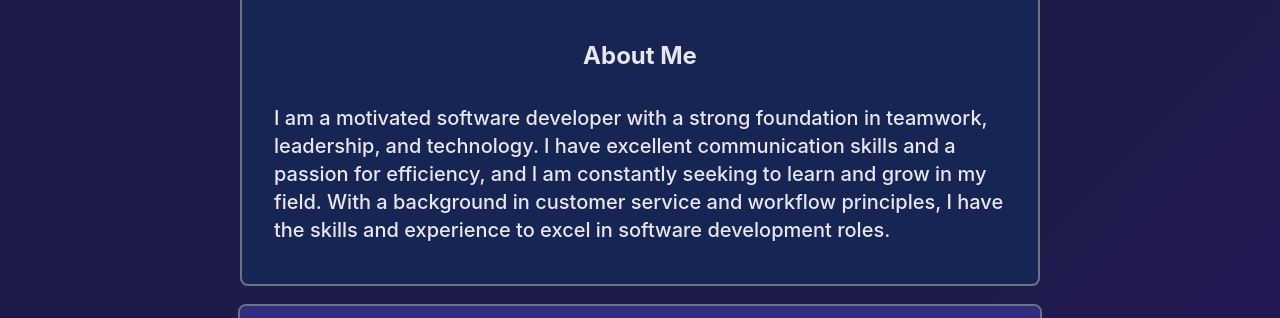
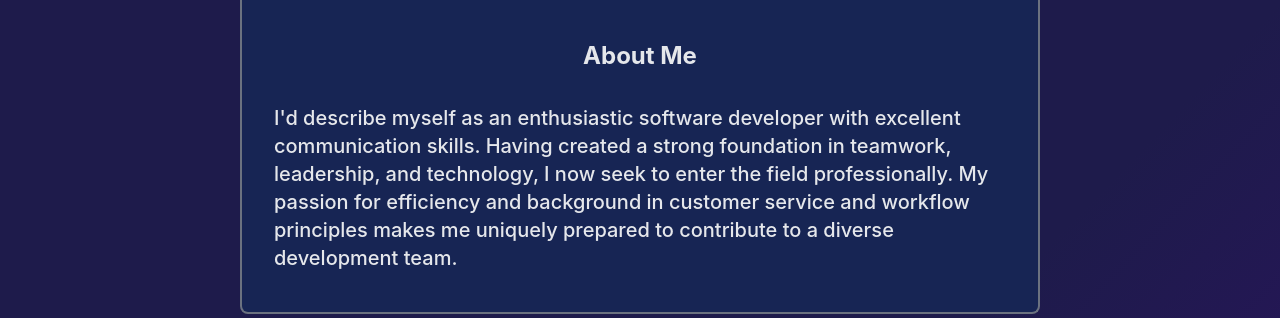
Before and after one commit to spaceC00kie/personal-site, a React (Vite) app: page / in a window 1280 px wide. Shown: the top 318 px of the page. Built offline with nearby package versions, Linux system fonts and the light colour scheme.

Commit message:
refined About Me paragraph in Intro

```diff
--- a/src/components/Intro.tsx
+++ b/src/components/Intro.tsx
@@ -5,12 +5,12 @@ export const Intro: React.FC<Props> = () => {
     <div className="mx-2 flex flex-col gap-4 rounded-b-lg border-b-2 border-l-2 border-r-2 border-gray-500 bg-blue-950 p-8 text-gray-200">
       <p className="my-2 flex justify-center text-2xl font-bold">About Me</p>
       <p className="my-2 flex justify-center text-xl font-medium">
-        I am a motivated software developer with a strong foundation in
-        teamwork, leadership, and technology. I have excellent communication
-        skills and a passion for efficiency, and I am constantly seeking to
-        learn and grow in my field. With a background in customer service and
-        workflow principles, I have the skills and experience to excel in
-        software development roles.
+        I'd describe myself as an enthusiastic software developer with excellent
+        communication skills. Having created a strong foundation in teamwork,
+        leadership, and technology, I now seek to enter the field
+        professionally. My passion for efficiency and background in customer
+        service and workflow principles makes me uniquely prepared to contribute
+        to a diverse development team.
       </p>
     </div>
   )
```
